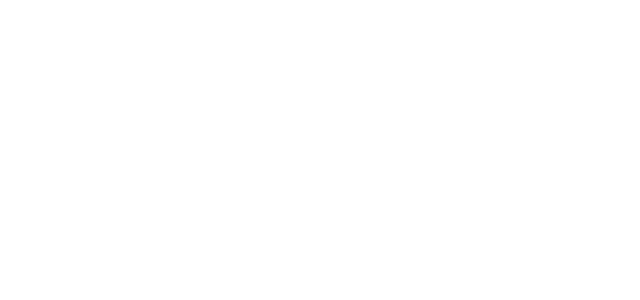
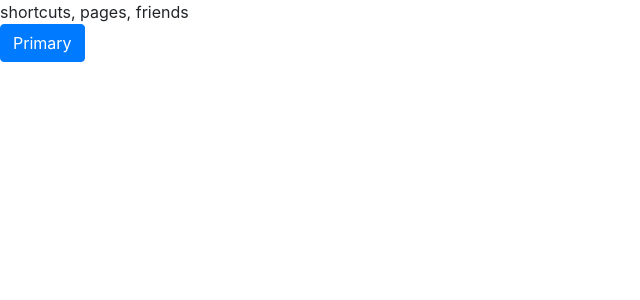
Before and after one commit to kashifnehal/hisoka, a React app: page /following in a window 1280 px wide. Shown: the top 300 px of the page, without its empty margins (0-640 px from the left). Built offline with nearby package versions, Linux system fonts and the light colour scheme.

Commit message:
router checking

```diff
--- a/src/App.js
+++ b/src/App.js
@@ -1,10 +1,18 @@
 import React, { Component } from 'react';
+import {Route, Switch} from 'react-router-dom'
+import Layout from './hoc/Layout/Layout'
+import Following from './containers/Following/Following'
+
 
 class App extends Component {
   render() {
     return (
       <div>
-
+        <Layout>
+          <Switch>
+            <Route path="/following" component={Following} />
+          </Switch>
+        </Layout>
       </div>
     );
   }
--- /dev/null
+++ b/src/containers/Following/Following.js
@@ -0,0 +1,14 @@
+import React, {Component} from 'react'
+import Button from 'react-bootstrap/Button'
+
+class Following extends Component{
+    render(){
+        return (
+            <div>
+                <Button variant="primary">Primary</Button>{' '}
+            </div>
+        )
+    }
+}
+
+export default Following
--- /dev/null
+++ b/src/hoc/Auxiliary/Auxiliary.js
@@ -0,0 +1,3 @@
+const aux = (props) => props.children;
+
+export default aux
--- /dev/null
+++ b/src/hoc/Layout/Layout.js
@@ -0,0 +1,17 @@
+import React, {Component} from 'react'
+import Aux from '../Auxiliary/Auxiliary'
+
+class Layout extends Component {
+    render () {
+        return(
+            <Aux>
+                <div>shortcuts, pages, friends</div>
+                <main>
+                    {this.props.children}
+                </main>
+            </Aux>
+        )
+    }
+}
+
+export default Layout
--- a/src/index.js
+++ b/src/index.js
@@ -1,8 +1,16 @@
 import React from 'react';
 import ReactDOM from 'react-dom';
+import {BrowserRouter} from 'react-router-dom'
 import './index.css';
+import 'bootstrap/dist/css/bootstrap.min.css';
 import App from './App';
 import registerServiceWorker from './registerServiceWorker';
 
-ReactDOM.render(<App />, document.getElementById('root'));
+const app = (
+    <BrowserRouter>
+        <App />
+    </BrowserRouter>
+)
+
+ReactDOM.render(app, document.getElementById('root'));
 registerServiceWorker();
```
Also changed, not shown: package.json (+7 -0 lines), src/containers/Following/Following.css (added), src/hoc/Layout/Layout.css (added), 1 other file (tests, documents, lock files or other folders).
